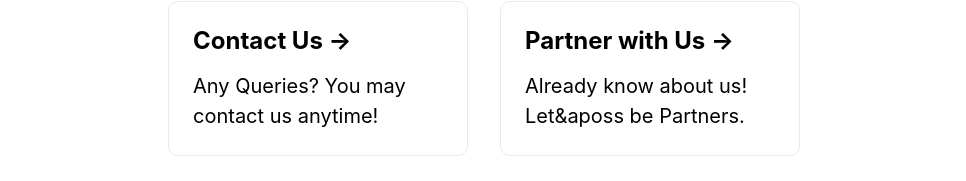
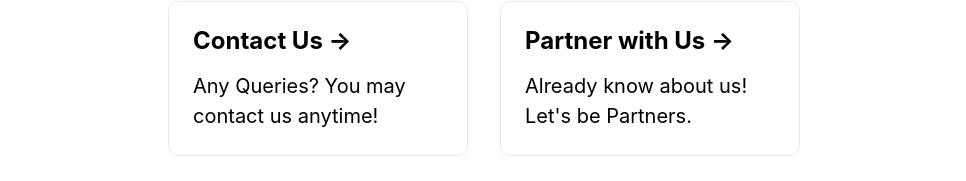
Before and after one commit to manishholla/drinkable_ver_prod, a Next.js app: page / in a window 1280 px wide. Shown: the part 332-513 px from the top of the page, without its empty margins (156-1122 px from the left). Built offline with nearby package versions, Linux system fonts and the light colour scheme.

Commit message:
Update index.js

```diff
--- a/pages/index.js
+++ b/pages/index.js
@@ -28,7 +28,7 @@ export default function Home() {
 
                   <a href="https://drinkable.in/partner" className={styles.card}>
             <h2>Partner with Us &rarr;</h2>
-            <p>Already know about us! Let&aposs be Partners.</p>
+            <p>Already know about us! Let&apos;s be Partners.</p>
           </a>
 
           <a
```
